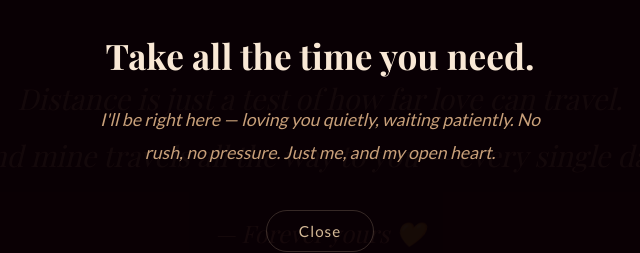
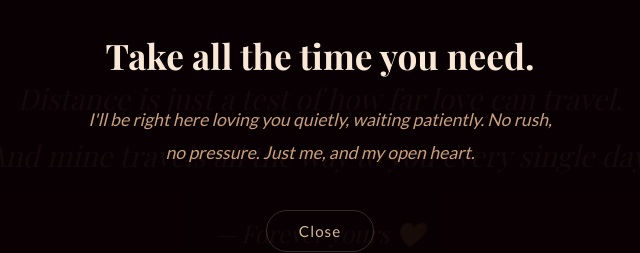
Before and after one commit to Bintooot/imissyou, a plain HTML site: page index.html in a window 1280 px wide. Both pictures are taken after a click on the button "I need a moment…". Shown: the part 3180-3433 px from the top of the page, without its empty margins (320-960 px from the left). Drawn offline with nearby package versions, Linux system fonts and the light colour scheme; a web font is replaced by a local one.

Commit message:
removing datials

```diff
--- a/index.html
+++ b/index.html
@@ -136,7 +136,7 @@
     <section id="closing">
       <p class="closing-text">
         Distance is just a test of how far love can travel.<br />
-        And mine travels all the way to you — every single day.
+        And mine travels all the way to you every single day.
       </p>
       <p class="closing-signature">— Forever yours 💛</p>
 
@@ -176,7 +176,7 @@
         document.getElementById("response-title").textContent =
           "Take all the time you need.";
         document.getElementById("response-msg").textContent =
-          "I'll be right here — loving you quietly, waiting patiently. No rush, no pressure. Just me, and my open heart.";
+          "I'll be right here loving you quietly, waiting patiently. No rush, no pressure. Just me, and my open heart.";
         document.getElementById("response-overlay").style.display = "flex";
       }
 
```
